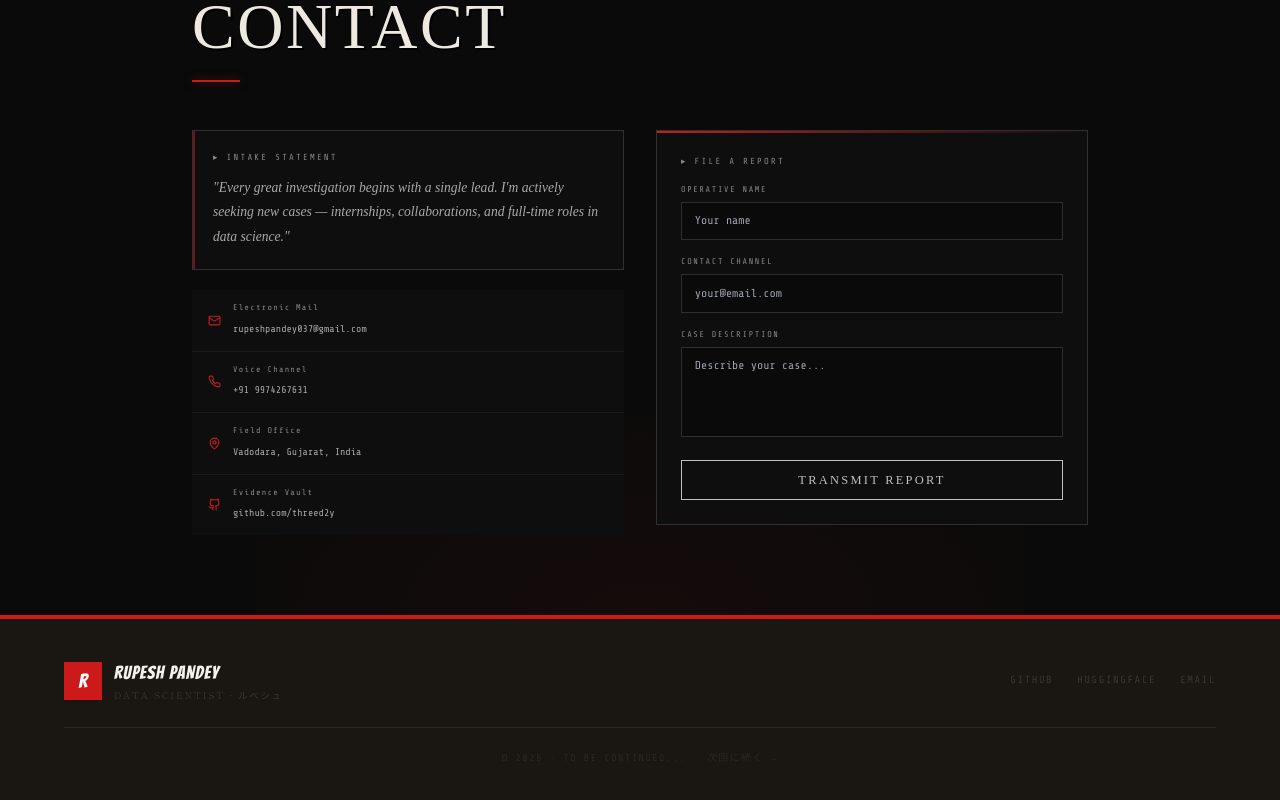
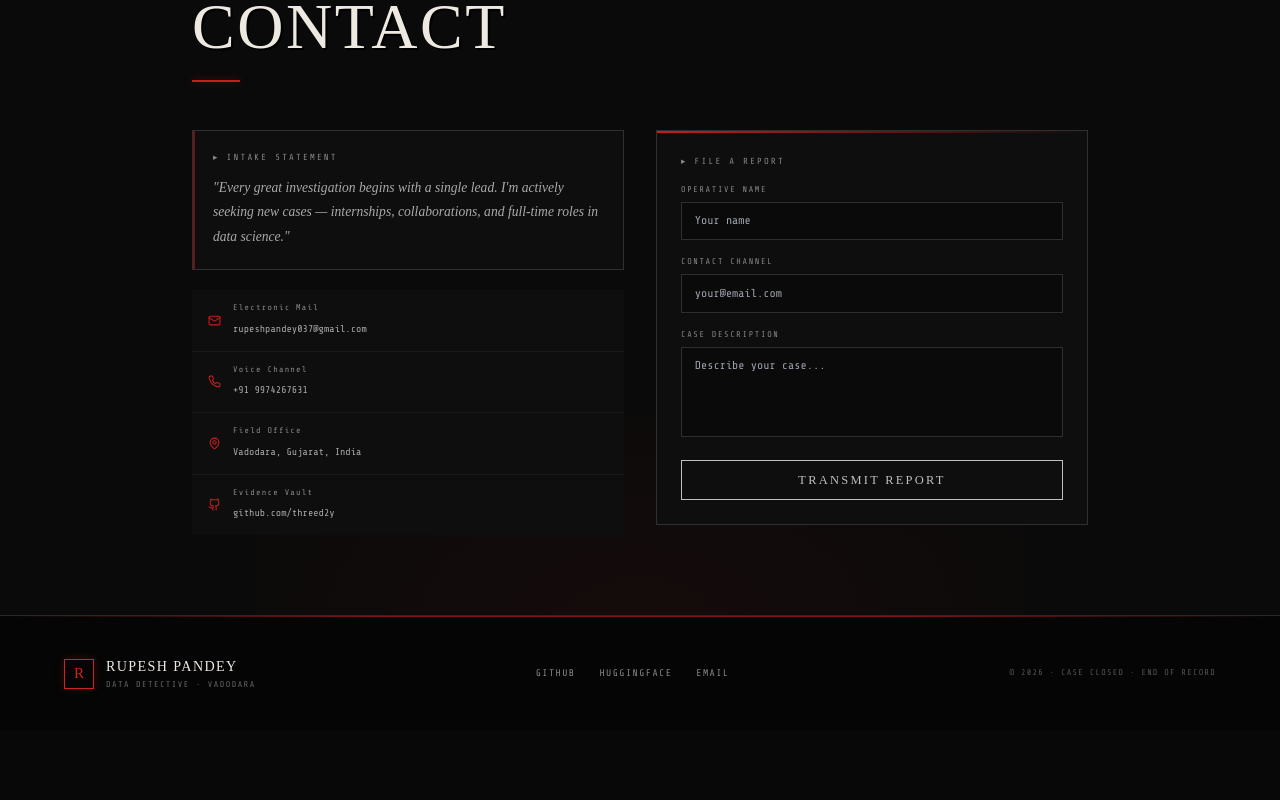
Before and after one commit to threed2y/threed2y, a React (Vite) app: page / in a window 1280 px wide. Shown: the part 3776-4576 px from the top of the page. After the commit the page ends 4507 px from the top, so only its background shows below. Built offline with nearby package versions, Linux system fonts and the light colour scheme; no server answers.

Commit message:
Revamp Footer component styles and content

```diff
--- a/src/components/Footer.jsx
+++ b/src/components/Footer.jsx
@@ -2,36 +2,36 @@ import { personal } from '../data';
 
 export default function Footer() {
   return (
-    <footer style={{ background:'#1a1612', borderTop:'4px solid #cc1a1a', padding:'2.5rem 1.5rem' }}>
-      <div style={{ maxWidth:'72rem', margin:'0 auto' }}>
-        <div style={{ display:'flex', alignItems:'center', justifyContent:'space-between', flexWrap:'wrap', gap:'1.5rem', marginBottom:'1.5rem' }}>
-          <div style={{ display:'flex', alignItems:'center', gap:'.75rem' }}>
-            <div style={{ width:38, height:38, background:'#cc1a1a', border:'3px solid #cc1a1a', display:'flex', alignItems:'center', justifyContent:'center' }}>
-              <span style={{ fontFamily:"'Bangers',cursive", color:'white', fontSize:'1.25rem' }}>R</span>
+    <footer style={{ background:'#050505', borderTop:'1px solid #282828', padding:'2.5rem 1.5rem', position:'relative', overflow:'hidden' }}>
+      <div style={{ position:'absolute', top:0, left:0, right:0, height:1, background:'linear-gradient(90deg, transparent, #cc2222 30%, #cc2222 70%, transparent)', opacity:0.6 }}/>
+      <div style={{ maxWidth:'72rem', margin:'0 auto', display:'flex', alignItems:'center', justifyContent:'space-between', flexWrap:'wrap', gap:'1.5rem' }}>
+
+        <div style={{ display:'flex', alignItems:'center', gap:'0.75rem' }}>
+          <div style={{ width:30, height:30, border:'1px solid #cc2222', display:'flex', alignItems:'center', justifyContent:'center', boxShadow:'0 0 10px rgba(204,34,34,0.25)' }}>
+            <span style={{ fontFamily:"'Special Elite',cursive", color:'#cc2222', fontSize:'0.95rem' }}>R</span>
           </div>
           <div>
-              <div style={{ fontFamily:"'Bangers',cursive", fontSize:'1.15rem', color:'#f5f1ea', letterSpacing:'.05em' }}>RUPESH PANDEY</div>
-              <div style={{ fontFamily:"'Shippori Mincho',serif", fontSize:'.58rem', letterSpacing:'.2em', textTransform:'uppercase', color:'#3d3530', marginTop:'.15rem' }}>DATA SCIENTIST · ルペシュ</div>
+            <div style={{ fontFamily:"'Special Elite',cursive", color:'#ede9e0', fontSize:'0.88rem', letterSpacing:'0.1em' }}>RUPESH PANDEY</div>
+            <div style={{ fontFamily:"'Share Tech Mono',monospace", color:'#666', fontSize:'0.52rem', letterSpacing:'0.18em', marginTop:'0.1rem' }}>DATA DETECTIVE · VADODARA</div>
           </div>
         </div>
-          <div style={{ display:'flex', alignItems:'center', gap:'1.5rem' }}>
+
+        <div style={{ display:'flex', gap:'1.5rem' }}>
           {[
-              { label:'GITHUB',      href:personal.github },
-              { label:'HUGGINGFACE', href:personal.huggingface },
-              { label:'EMAIL',       href:'mailto:'+personal.email },
+            { label:'GITHUB',      href: personal.github },
+            { label:'HUGGINGFACE', href: personal.huggingface },
+            { label:'EMAIL',       href: 'mailto:' + personal.email },
           ].map(l => (
             <a key={l.label} href={l.href} target="_blank" rel="noopener noreferrer"
-                style={{ fontFamily:"'Share Tech Mono',monospace", fontSize:'.65rem', color:'#3d3530', textDecoration:'none', letterSpacing:'.15em', transition:'color .18s' }}
-                onMouseEnter={e => e.currentTarget.style.color='#cc1a1a'}
-                onMouseLeave={e => e.currentTarget.style.color='#3d3530'}
+              style={{ fontFamily:"'Share Tech Mono',monospace", fontSize:'0.6rem', color:'#888', textDecoration:'none', letterSpacing:'0.15em', transition:'color 0.2s' }}
+              onMouseEnter={e => e.currentTarget.style.color='#cc2222'}
+              onMouseLeave={e => e.currentTarget.style.color='#888'}
             >{l.label}</a>
           ))}
         </div>
-        </div>
-        <div style={{ borderTop:'1px solid #2c2620', paddingTop:'1rem', textAlign:'center' }}>
-          <span style={{ fontFamily:"'Share Tech Mono',monospace", fontSize:'.62rem', color:'#2c2620', letterSpacing:'.15em' }}>
-            © {new Date().getFullYear()} · TO BE CONTINUED... · 次回に続く →
-          </span>
+
+        <div style={{ fontFamily:"'Share Tech Mono',monospace", fontSize:'0.52rem', color:'#555', letterSpacing:'0.15em' }}>
+          © {new Date().getFullYear()} · CASE CLOSED · END OF RECORD
         </div>
       </div>
     </footer>
```
Lines whose indentation alone changed are shown as unchanged.
